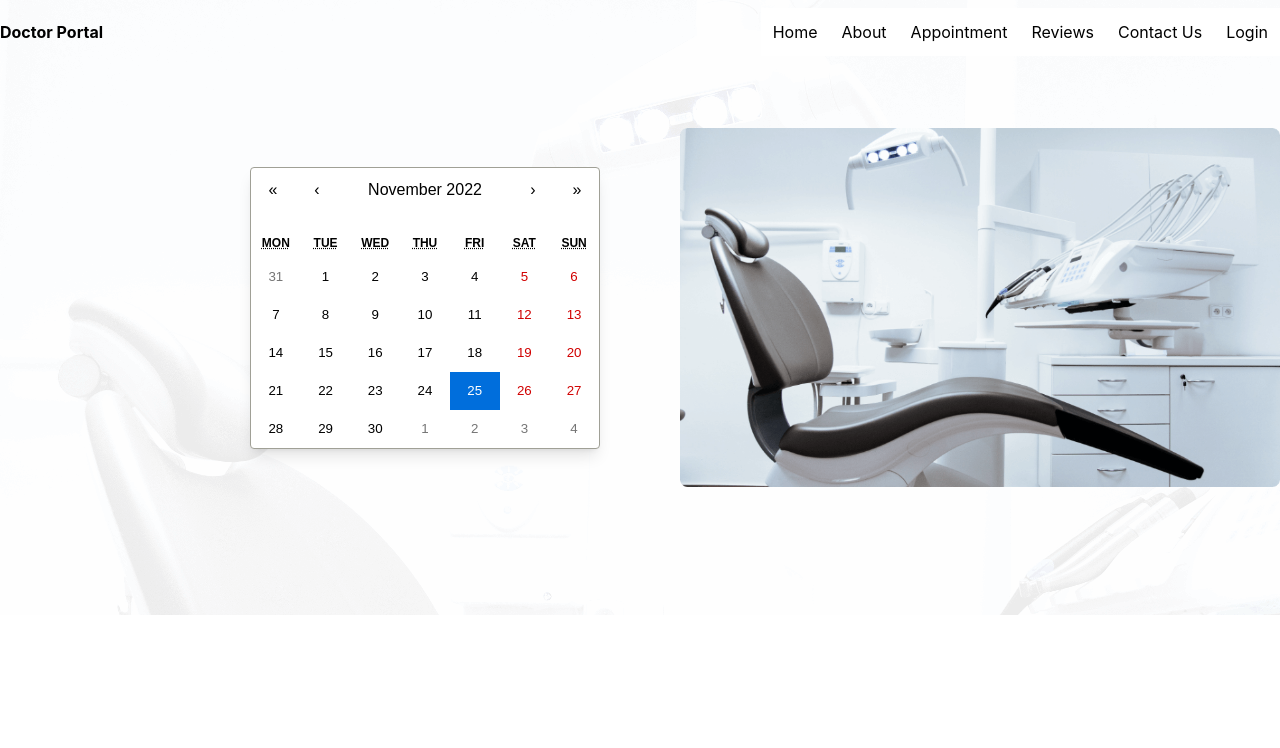
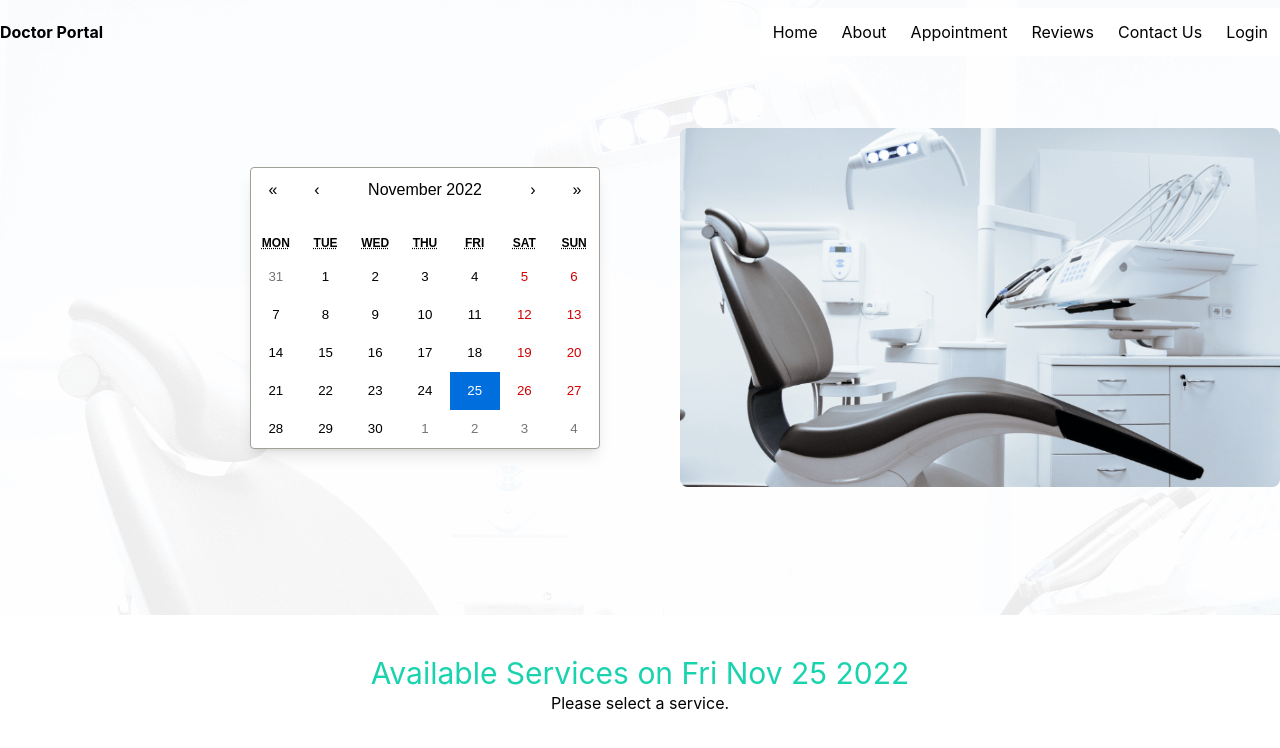
Before and after one commit to suportdevs/doctor_portal_client, a React (Create React App) app: page /appointment in a window 1280 px wide. Shown: the top 748 px of the page. Built offline with nearby package versions, Linux system fonts and the light colour scheme.

Commit message:
calender designed

```diff
--- a/src/components/Appointment/AppointmentHeader.js
+++ b/src/components/Appointment/AppointmentHeader.js
@@ -5,9 +5,7 @@ import Calendar from 'react-calendar';
 import Navbar from '../Navbar/Navbar';
 import 'react-calendar/dist/Calendar.css';
 
-const AppointmentHeader = () => {
-    const [value, onChange] = useState(new Date());
-    console.log(value);
+const AppointmentHeader = ({handleSelectedDate}) => {
     return (
         <div>
             <Navbar></Navbar>
@@ -15,7 +13,7 @@ const AppointmentHeader = () => {
                 <div className="welcome-area container mx-auto">
                     <div className="py-20 lg:py-32 flex flex-col-reverse text-center lg:grid lg:grid-cols-2 lg:gap-20 lg:flex  items-center">
                         <div className='justify-items-end'>
-                    <Calendar onChange={onChange} value={value} className='rounded shadow-lg border-none' />
+                            <Calendar onChange={handleSelectedDate} value={new Date()} className='rounded shadow-lg border-transparent' style={{ border: '0px solid white'}} />
                         </div>
                         <div>
                             <img src={chairBg} alt="" />
--- /dev/null
+++ b/src/components/BookingAppointment/BookingAppointment.js
@@ -0,0 +1,12 @@
+import React from 'react';
+
+const BookingAppointment = ({date}) => {
+    return (
+        <div className='container mx-auto text-center mt-10'>
+            <h1 className='text-3xl text_color'>Available Services on {date.toDateString()}</h1>
+            <p>Please select a service.</p>
+        </div>
+    );
+};
+
+export default BookingAppointment;
--- a/src/pages/Appointment.js
+++ b/src/pages/Appointment.js
@@ -1,10 +1,17 @@
-import React from 'react';
+import React, { useState } from 'react';
 import AppointmentHeader from '../components/Appointment/AppointmentHeader';
+import BookingAppointment from '../components/BookingAppointment/BookingAppointment';
 
 const Appointment = () => {
+    const [selectedDate, setSelectedDate] = useState(new Date());
+    const handleSelectedDate = date => {
+        console.log(date);
+        setSelectedDate(date);
+    }
     return (
         <div>
-            <AppointmentHeader></AppointmentHeader>
+            <AppointmentHeader handleSelectedDate={handleSelectedDate}></AppointmentHeader>
+            <BookingAppointment date={selectedDate}></BookingAppointment>
         </div>
     );
 };
```
Lines whose indentation alone changed are shown as unchanged.
